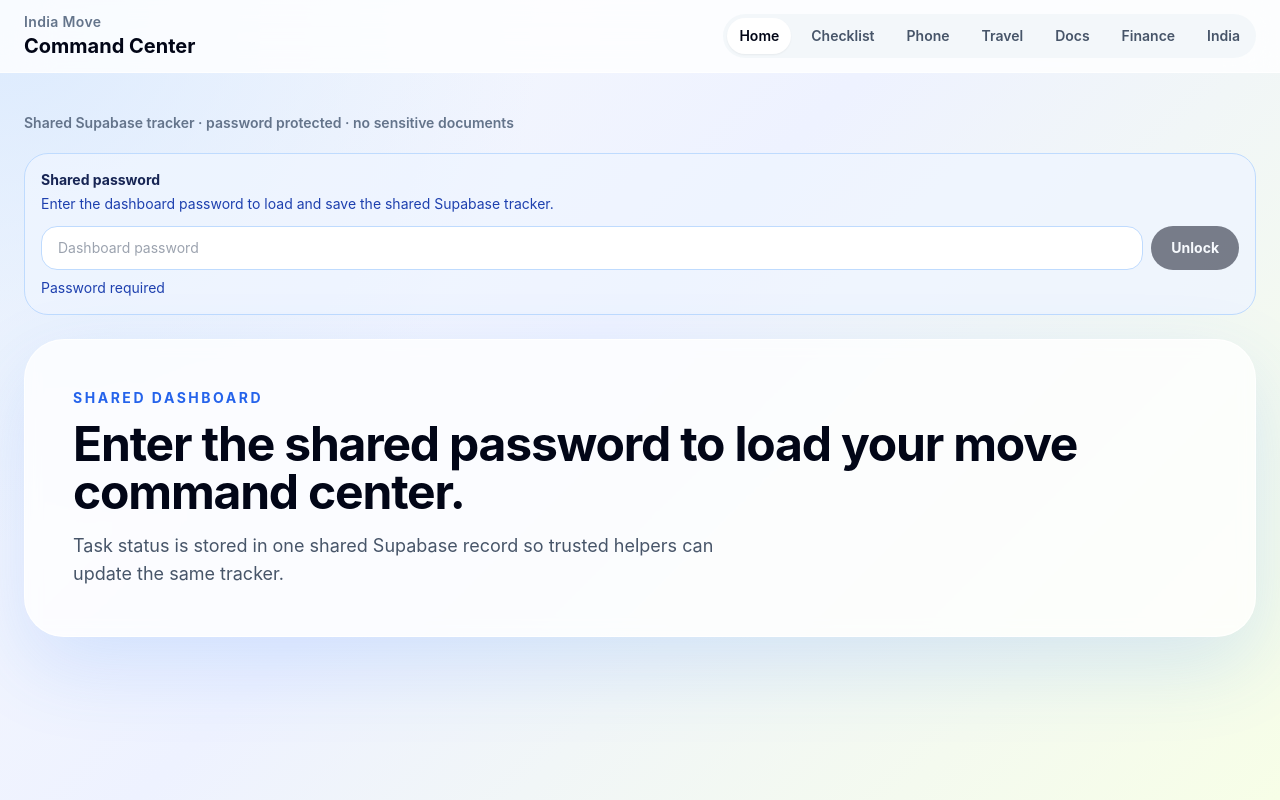
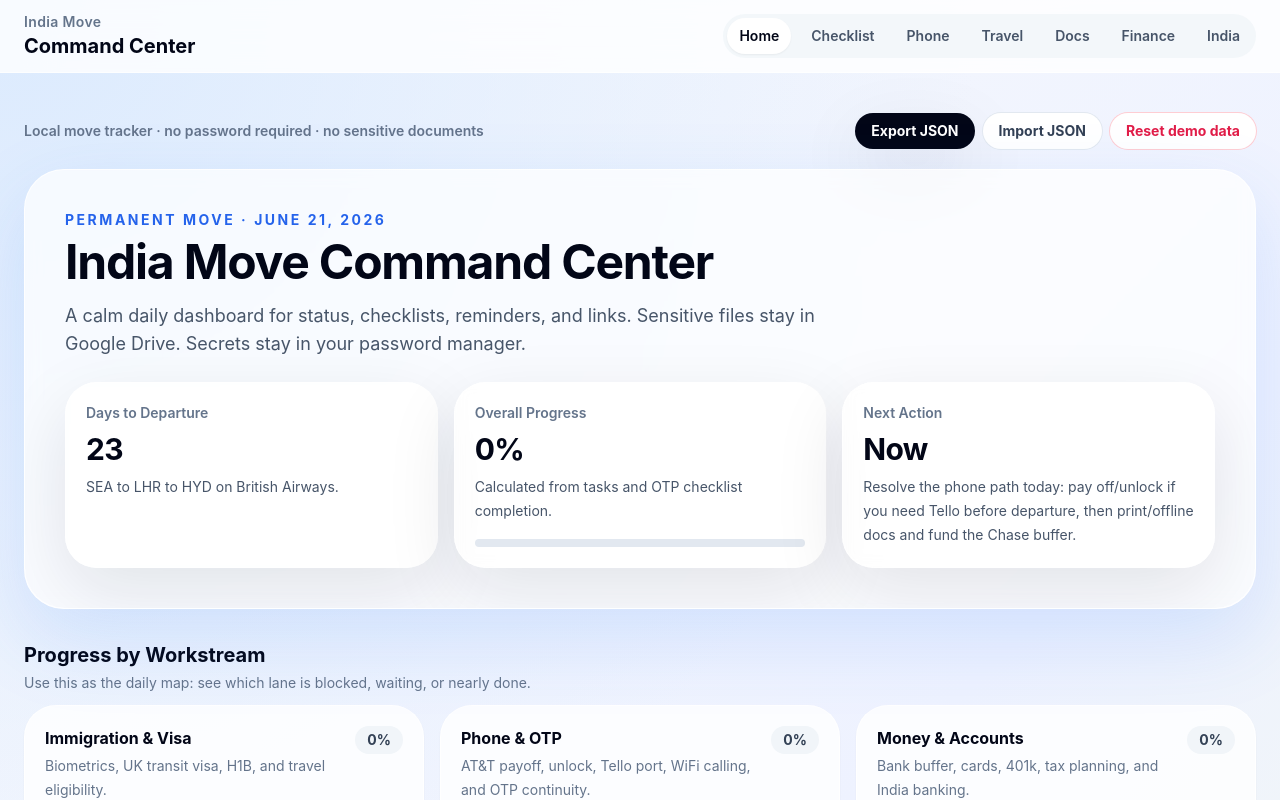
Before and after one commit to SumanthVarma798/india-move-command-center, a React (Vite) app: page / in a window 1280 px wide. Shown: the top 800 px of the page. Built offline with nearby package versions, Linux system fonts and the light colour scheme; no server answers.

Commit message:
Remove dashboard password gate

```diff
--- a/src/App.tsx
+++ b/src/App.tsx
@@ -1,6 +1,5 @@
-import { type ReactElement, useEffect, useRef, useState } from 'react';
+import { type ReactElement, useState } from 'react';
 import { DataControls } from './components/DataControls';
-import { PasswordPanel } from './components/PasswordPanel';
 import { Shell } from './components/Shell';
 import { initialData } from './data/initialData';
 import { AfterLandingPage } from './pages/AfterLandingPage';
@@ -10,93 +9,12 @@ import { FinancePage } from './pages/FinancePage';
 import { HomeDashboard } from './pages/HomeDashboard';
 import { PhonePage } from './pages/PhonePage';
 import { TravelVisaPage } from './pages/TravelVisaPage';
-import { loadSharedDashboard, saveSharedDashboard } from './services/supabase';
 import type { AppData, DecisionStatus, DocumentStatus, TaskStatus } from './types';
 import { hydrateAppData } from './utils/dataMerge';
 
 function App() {
   const [activePage, setActivePage] = useState('home');
-  const [data, setData] = useState<AppData | null>(null);
-  const [remoteReady, setRemoteReady] = useState(false);
-  const [syncStatus, setSyncStatus] = useState('Password required');
-  const [sharedPassword, setSharedPassword] = useState(() => window.sessionStorage.getItem('india-dashboard-password') ?? '');
-  const lastRemoteJson = useRef('');
-
-  useEffect(() => {
-    if (sharedPassword) {
-      void unlockDashboard(sharedPassword, false);
-    }
-  }, []);
-
-  async function unlockDashboard(password: string, persistPassword = true) {
-    setRemoteReady(false);
-    setSyncStatus('Loading shared dashboard...');
-
-    const { data: remoteData, error } = await loadSharedDashboard(password);
-    if (error) {
-      setData(null);
-      setSharedPassword('');
-      window.sessionStorage.removeItem('india-dashboard-password');
-      setSyncStatus(error.message.includes('Invalid') ? 'Invalid password.' : `Unable to unlock: ${error.message}`);
-      return;
-    }
-
-    if (persistPassword) {
-      window.sessionStorage.setItem('india-dashboard-password', password);
-      setSharedPassword(password);
-    }
-
-    if (remoteData) {
-      const loadedData = hydrateAppData(remoteData as AppData);
-      const remoteJson = JSON.stringify(remoteData);
-      const loadedJson = JSON.stringify(loadedData);
-      lastRemoteJson.current = remoteJson;
-      setData(loadedData);
-      setSyncStatus(remoteJson === loadedJson ? 'Loaded from Supabase' : 'Loaded from Supabase · updating structure');
-    } else {
-      const seedData = { ...initialData, meta: { ...initialData.meta, lastUpdated: new Date().toISOString() } };
-      const { data: savedAt, error: saveError } = await saveSharedDashboard(password, seedData);
-      if (saveError) {
-        setData(null);
-        setSyncStatus(`Unable to create dashboard: ${saveError.message}`);
-        return;
-      }
-      setData(seedData);
-      lastRemoteJson.current = JSON.stringify(seedData);
-      setSyncStatus(`Created shared dashboard${savedAt ? ` at ${new Date(savedAt).toLocaleTimeString()}` : ''}`);
-    }
-
-    setRemoteReady(true);
-  }
-
-  useEffect(() => {
-    if (!sharedPassword || !remoteReady || !data) return;
-
-    const nextJson = JSON.stringify(data);
-    if (nextJson === lastRemoteJson.current) return;
-
-    setSyncStatus('Saving...');
-    const timeout = window.setTimeout(async () => {
-      const { data: savedAt, error } = await saveSharedDashboard(sharedPassword, data);
-      if (error) {
-        setSyncStatus(`Save failed: ${error.message}`);
-        return;
-      }
-      lastRemoteJson.current = nextJson;
-      setSyncStatus(`Saved${savedAt ? ` at ${new Date(savedAt).toLocaleTimeString()}` : ''}`);
-    }, 600);
-
-    return () => window.clearTimeout(timeout);
-  }, [data, remoteReady, sharedPassword]);
-
-  function lockDashboard() {
-    setData(null);
-    setRemoteReady(false);
-    setSharedPassword('');
-    lastRemoteJson.current = '';
-    window.sessionStorage.removeItem('india-dashboard-password');
-    setSyncStatus('Password required');
-  }
+  const [data, setData] = useState<AppData>(() => hydrateAppData(initialData));
 
   function importData(nextData: AppData) {
     setData(hydrateAppData({ ...initialData, ...nextData, meta: { ...initialData.meta, ...nextData.meta } }));
@@ -135,8 +53,7 @@ function App() {
     }));
   }
 
-  const pages: Record<string, ReactElement> | null = data
-    ? {
+  const pages: Record<string, ReactElement> = {
     home: <HomeDashboard data={data} onTaskStatusChange={updateTaskStatus} />,
     checklist: <ChecklistPage data={data} onTaskStatusChange={updateTaskStatus} />,
     phone: <PhonePage data={data} onPhoneStatusChange={updatePhoneStatus} />,
@@ -144,33 +61,17 @@ function App() {
     documents: <DocumentsPage data={data} onDocumentStatusChange={updateDocumentStatus} />,
     finance: <FinancePage data={data} onFinanceChange={updateFinance} />,
     india: <AfterLandingPage data={data} onTaskStatusChange={updateTaskStatus} />,
-      }
-    : null;
+  };
 
   return (
     <Shell activePage={activePage} setActivePage={setActivePage}>
       <div className="mb-5 flex flex-col justify-between gap-3 sm:flex-row sm:items-center print:hidden">
-        <p className="text-sm font-semibold text-slate-500">Shared Supabase tracker · password protected · no sensitive documents</p>
-        {data ? <DataControls data={data} onImport={importData} onReset={() => setData(initialData)} /> : null}
+        <p className="text-sm font-semibold text-slate-500">Local move tracker · no password required · no sensitive documents</p>
+        <DataControls data={data} onImport={importData} onReset={() => setData(hydrateAppData(initialData))} />
       </div>
-      <div className="mb-6">
-        <PasswordPanel locked={!data} status={syncStatus} onUnlock={unlockDashboard} onLock={lockDashboard} />
-      </div>
-      {pages ? pages[activePage] ?? pages.home : <AuthRequired />}
+      {pages[activePage] ?? pages.home}
     </Shell>
   );
 }
 
-function AuthRequired() {
-  return (
-    <section className="rounded-[2.5rem] border border-white/80 bg-white/75 p-8 shadow-glow backdrop-blur sm:p-12">
-      <p className="text-sm font-bold uppercase tracking-[0.18em] text-blue-600">Shared dashboard</p>
-      <h2 className="mt-3 text-3xl font-bold tracking-tight text-slate-950 sm:text-5xl">Enter the shared password to load your move command center.</h2>
-      <p className="mt-4 max-w-2xl text-base leading-7 text-slate-600 sm:text-lg">
-        Task status is stored in one shared Supabase record so trusted helpers can update the same tracker.
-      </p>
-    </section>
-  );
-}
-
 export default App;
--- a/src/data/initialData.ts
+++ b/src/data/initialData.ts
@@ -13,33 +13,33 @@ export const phases: Phase[] = [
 export const initialData: AppData = {
   meta: {
     lastUpdated: new Date().toISOString(),
-    nextAction: 'Cancel Xfinity today with July 31 end of service, then prepare the June 9 biometrics packet.',
+    nextAction: 'Resolve the phone path today: pay off/unlock if you need Tello before departure, then print/offline docs and fund the Chase buffer.',
     risks: [
-      'UK transit visa timeline is tighter now that biometrics moved to June 9.',
+      'Only 3 days remain before the June 21 departure.',
       'Phone unlock and Tello port timing can affect bank OTP access.',
       'Xfinity cancellation may also affect Netflix if Netflix is bundled through Xfinity.',
       'Critical documents need offline and printed copies before travel day.',
     ],
-    waitingOn: ['UK transit visa processing after June 9 biometrics', 'AT&T unlock after device payoff', 'Final Google Drive folder cleanup'],
+    waitingOn: ['AT&T payoff and unlock completion if porting before departure', 'Final Google Drive folder cleanup', 'Final subscription cancellation confirmations'],
     deadlines: [
-      { label: 'Cancel Xfinity', date: '2026-06-06', notes: 'Request service end date of July 31, 2026.' },
-      { label: 'Biometrics appointment', date: '2026-06-09', notes: 'Bring appointment confirmation and required identity documents.' },
-      { label: 'Pre-departure readiness gate', date: '2026-06-15', notes: 'Docs, phone, money, and travel checklist should be green.' },
+      { label: 'Phone decision cutoff', date: '2026-06-18', notes: 'Decide whether to pay off/unlock/port before travel or keep AT&T active through landing.' },
+      { label: 'Print and offline docs', date: '2026-06-18', notes: 'Printed packet and offline Google Drive files should be tested today.' },
+      { label: 'Final packing check', date: '2026-06-20', notes: 'Bags weighed, carry-on staged, and airport transport confirmed.' },
       { label: 'Departure to India', date: '2026-06-21', notes: 'British Airways SEA to HYD via LHR.' },
       { label: 'Xfinity service end date', date: '2026-07-31', notes: 'Confirm final bill and Netflix bundle impact.' },
     ],
   },
   tasks: [
-    { id: 'bio-packet', title: 'Prepare UK transit visa biometrics packet', phase: 'Before Biometrics', status: 'in progress', priority: 'critical', dueDate: '2026-06-08', notes: 'Appointment is now scheduled for June 9, 2026.', completionCriteria: ['Biometrics appointment confirmation is saved in the UK Transit Visa or Biometrics Google Drive folder.', 'Passport and required supporting documents are listed and checked against the appointment instructions.', 'A small physical packet is packed or staged for the appointment day.', 'You can open the key confirmation offline on your phone.'] },
-    { id: 'bio-confirm', title: 'Confirm biometrics location, time, and travel plan', phase: 'Before Biometrics', status: 'todo', priority: 'critical', dueDate: '2026-06-08', notes: 'Keep only confirmations and reminders here; files stay in Google Drive.', completionCriteria: ['Appointment date, time, and address for June 9 are confirmed from the official appointment confirmation.', 'Calendar event has travel time, buffer, and reminder alerts.', 'Route and parking/transit plan are checked for the appointment day.', 'Required IDs and appointment confirmation are staged together.'] },
-    { id: 'drive-cleanup', title: 'Finish Google Drive relocation folder cleanup', phase: 'Before June 15', status: 'in progress', priority: 'high', dueDate: '2026-06-12', notes: 'Verify folder names match dashboard categories.', completionCriteria: ['All dashboard document categories have matching Google Drive folders.', 'Duplicate or stale relocation files are archived or clearly labeled.', 'Folder names are readable enough for someone helping you to find documents.', 'No sensitive files are copied into this public dashboard repo.'] },
-    { id: 'phone-payoff', title: 'Pay off iPhone 15 Pro AT&T balance', phase: 'Before June 15', status: 'todo', priority: 'critical', dueDate: '2026-06-10', notes: 'Remaining payoff: $194.37. Tradeoff: paying now gives up the remaining 7 months of credits, but enables unlock and a Tello move that drops the monthly bill from about $35 to about $5.', completionCriteria: ['AT&T payoff is submitted for the remaining $194.37 balance.', 'Payment confirmation is saved or noted outside this dashboard.', 'Account/device page shows the installment balance as paid or pending payoff.', 'You have accepted the credit tradeoff because the lower Tello bill and unlock flexibility are worth it.'] },
-    { id: 'phone-unlock', title: 'Unlock AT&T iPhone after payoff clears', phase: 'Before June 15', status: 'todo', priority: 'critical', dueDate: '2026-06-13', notes: 'Confirm unlock before porting US number ending 2901.', completionCriteria: ['AT&T unlock request is submitted after payoff clears.', 'Unlock approval or completion message is received.', 'iPhone settings show no SIM restrictions, or another carrier/eSIM test confirms unlock.', 'Unlock confirmation is saved in notes or Google Drive.'] },
-    { id: 'tello-port', title: 'Port US number ending 2901 to Tello', phase: 'Before June 15', status: 'todo', priority: 'critical', dueDate: '2026-06-14', notes: 'Target Tello plan should bring the monthly bill down to about $5 from about $35 while preserving OTP access.', completionCriteria: ['Tello account and low-cost plan are selected.', 'AT&T number transfer PIN/account details are collected securely.', 'US number ending 2901 ports successfully to Tello.', 'Tello service works for calls/SMS and WiFi calling is enabled if available.'] },
-    { id: 'otp-tests', title: 'Test OTP delivery after Tello port and WiFi calling setup', phase: 'Before June 15', status: 'todo', priority: 'critical', dueDate: '2026-06-15', notes: 'Test Chase, Fidelity, Google, and Capital One after the Tello move.', completionCriteria: ['US number ending 2901 is active on Tello.', 'WiFi calling is enabled and tested from the iPhone.', 'Chase, Fidelity, Google, and Capital One OTPs are each tested successfully.', 'Backup recovery methods are reviewed without storing recovery codes here.'] },
-    { id: 'cancel-xfinity', title: 'Cancel Xfinity with July 31 end date', phase: 'Before June 15', status: 'todo', priority: 'critical', dueDate: '2026-06-06', notes: 'Cancel today if possible and set the end of service date to July 31, 2026.', completionCriteria: ['Xfinity cancellation request is submitted.', 'End of service date is confirmed as July 31, 2026.', 'Final bill, equipment return, and confirmation number are captured outside this dashboard.', 'Any linked Netflix impact is identified.'] },
-    { id: 'xfinity-netflix', title: 'Resolve Netflix tied to Xfinity', phase: 'Before June 15', status: 'todo', priority: 'high', dueDate: '2026-06-10', notes: 'Netflix is tied to Xfinity, so confirm whether it cancels automatically or needs separate action.', completionCriteria: ['Netflix billing path through Xfinity is confirmed.', 'Decision is made: cancel Netflix, migrate billing, or let it end with Xfinity.', 'Any standalone Netflix cancellation or billing change is completed.', 'No unwanted Netflix charge remains after Xfinity end of service.'] },
-    { id: 'cancel-prime', title: 'Cancel Amazon Prime membership', phase: 'Before June 15', status: 'todo', priority: 'high', dueDate: '2026-06-10', notes: 'Cancel Prime unless there is a specific benefit worth keeping through the move.', completionCriteria: ['Prime renewal date and current benefits are checked.', 'Membership is cancelled or set not to renew.', 'Cancellation confirmation is saved or noted.', 'Any important Subscribe & Save, video, or household dependency is handled.'] },
+    { id: 'bio-packet', title: 'Verify UK transit visa docs are travel-ready', phase: 'Departure Week', status: 'todo', priority: 'critical', dueDate: '2026-06-18', notes: 'Confirm the current UK transit visa status, appointment evidence, and support docs are available offline and in the printed packet.', completionCriteria: ['Latest UK transit visa status or decision evidence is saved in Google Drive.', 'Passport and required supporting documents are easy to find offline.', 'Printed packet contains the required visa/transit evidence.', 'You can open the key confirmation offline on your phone.'] },
+    { id: 'bio-confirm', title: 'Confirm Heathrow transit plan and required docs', phase: 'Departure Week', status: 'todo', priority: 'critical', dueDate: '2026-06-18', notes: 'Keep the LHR 1h45m connection plan simple: documents ready, no unnecessary stops, gate first.', completionCriteria: ['Heathrow connection plan is reviewed.', 'Boarding passes and transit documents are accessible offline.', 'Carry-on document pouch is staged.', 'You know which documents to show if asked during transit/security.'] },
+    { id: 'drive-cleanup', title: 'Finish Google Drive relocation folder cleanup', phase: 'Departure Week', status: 'in progress', priority: 'high', dueDate: '2026-06-18', notes: 'Verify folder names match dashboard categories and mark critical files offline.', completionCriteria: ['All dashboard document categories have matching Google Drive folders.', 'Duplicate or stale relocation files are archived or clearly labeled.', 'Folder names are readable enough for someone helping you to find documents.', 'No sensitive files are copied into this public dashboard repo.'] },
+    { id: 'phone-payoff', title: 'Decide and execute AT&T phone payoff', phase: 'Departure Week', status: 'todo', priority: 'critical', dueDate: '2026-06-18', notes: 'Remaining payoff: $194.37. If Tello must happen before departure, pay off now and start unlock immediately; otherwise keep AT&T active until India and do not risk OTP disruption.', completionCriteria: ['Decision is made: port before departure or keep AT&T active through landing.', 'If porting now, AT&T payoff is submitted for the remaining $194.37 balance.', 'Payment confirmation is saved or noted outside this dashboard.', 'Account/device page shows the installment balance as paid or pending payoff.'] },
+    { id: 'phone-unlock', title: 'Unlock AT&T iPhone if porting before departure', phase: 'Departure Week', status: 'todo', priority: 'critical', dueDate: '2026-06-18', notes: 'Confirm unlock before porting US number ending 2901. Do not port if the phone is still locked and you need this device for service.', completionCriteria: ['AT&T unlock request is submitted after payoff clears.', 'Unlock approval or completion message is received.', 'iPhone settings show no SIM restrictions, or another carrier/eSIM test confirms unlock.', 'Unlock confirmation is saved in notes or Google Drive.'] },
+    { id: 'tello-port', title: 'Port US number ending 2901 to Tello only if stable before flight', phase: 'Departure Week', status: 'todo', priority: 'critical', dueDate: '2026-06-19', notes: 'Target Tello plan should bring the monthly bill down to about $5 from about $35 while preserving OTP access. Do not start a port you cannot finish and test before June 21.', completionCriteria: ['Tello account and low-cost plan are selected.', 'AT&T number transfer PIN/account details are collected securely.', 'US number ending 2901 ports successfully to Tello.', 'Tello service works for calls/SMS and WiFi calling is enabled if available.'] },
+    { id: 'otp-tests', title: 'Test OTP delivery before departure', phase: 'Departure Week', status: 'todo', priority: 'critical', dueDate: '2026-06-19', notes: 'Test Chase, Fidelity, Google, and Capital One on whichever US-number setup you will fly with.', completionCriteria: ['US number ending 2901 is active on the chosen carrier.', 'WiFi calling is enabled and tested if available.', 'Chase, Fidelity, Google, and Capital One OTPs are each tested successfully.', 'Backup recovery methods are reviewed without storing recovery codes here.'] },
+    { id: 'cancel-xfinity', title: 'Confirm Xfinity cancellation with July 31 end date', phase: 'Departure Week', status: 'todo', priority: 'high', dueDate: '2026-06-18', notes: 'If this is not already done, submit it today and capture the confirmation number.', completionCriteria: ['Xfinity cancellation request is submitted.', 'End of service date is confirmed as July 31, 2026.', 'Final bill, equipment return, and confirmation number are captured outside this dashboard.', 'Any linked Netflix impact is identified.'] },
+    { id: 'xfinity-netflix', title: 'Resolve Netflix tied to Xfinity', phase: 'Departure Week', status: 'todo', priority: 'high', dueDate: '2026-06-18', notes: 'Netflix is tied to Xfinity, so confirm whether it cancels automatically or needs separate action.', completionCriteria: ['Netflix billing path through Xfinity is confirmed.', 'Decision is made: cancel Netflix, migrate billing, or let it end with Xfinity.', 'Any standalone Netflix cancellation or billing change is completed.', 'No unwanted Netflix charge remains after Xfinity end of service.'] },
+    { id: 'cancel-prime', title: 'Cancel Amazon Prime membership if not needed', phase: 'Departure Week', status: 'todo', priority: 'normal', dueDate: '2026-06-19', notes: 'Cancel Prime unless there is a specific benefit worth keeping through the move.', completionCriteria: ['Prime renewal date and current benefits are checked.', 'Membership is cancelled or set not to renew.', 'Cancellation confirmation is saved or noted.', 'Any important Subscribe & Save, video, or household dependency is handled.'] },
     { id: 'chase-buffer', title: 'Leave a Chase cash buffer for missed misc payments', phase: 'Departure Week', status: 'todo', priority: 'high', dueDate: '2026-06-18', notes: 'Keep enough money in Chase checking so missed or delayed US misc payments clear without overdraft issues.', completionCriteria: ['A target buffer amount is chosen.', 'Upcoming autopay, subscriptions, utilities, cards, and stray charges are reviewed.', 'Chase checking has the buffer funded before departure.', 'Low-balance or transaction alerts are enabled.'] },
     { id: 'print-docs', title: 'Print critical travel document packet', phase: 'Departure Week', status: 'todo', priority: 'critical', dueDate: '2026-06-18', notes: 'Keep printed copies lean and essential.', completionCriteria: ['Printed packet includes passport copy/reference, flight itinerary, UK transit visa materials, biometrics/visa confirmations, and key immigration support docs as appropriate.', 'Printed packet is placed in carry-on, not checked luggage.', 'A second minimal backup set is staged separately if useful.', 'Packet is reviewed once for stale or duplicate pages.'] },
     { id: 'offline-docs', title: 'Download offline copies to phone', phase: 'Departure Week', status: 'todo', priority: 'high', dueDate: '2026-06-18', notes: 'Use Google Drive offline for required folders.', completionCriteria: ['Required Google Drive folders are marked available offline on the phone.', 'Files open while the phone is in airplane mode or without network.', 'Flight itinerary, UK transit visa docs, passport folder, and healthcare essentials are checked.', 'Phone has enough storage and battery strategy for travel day.'] },
```
Lines whose indentation alone changed are shown as unchanged.
